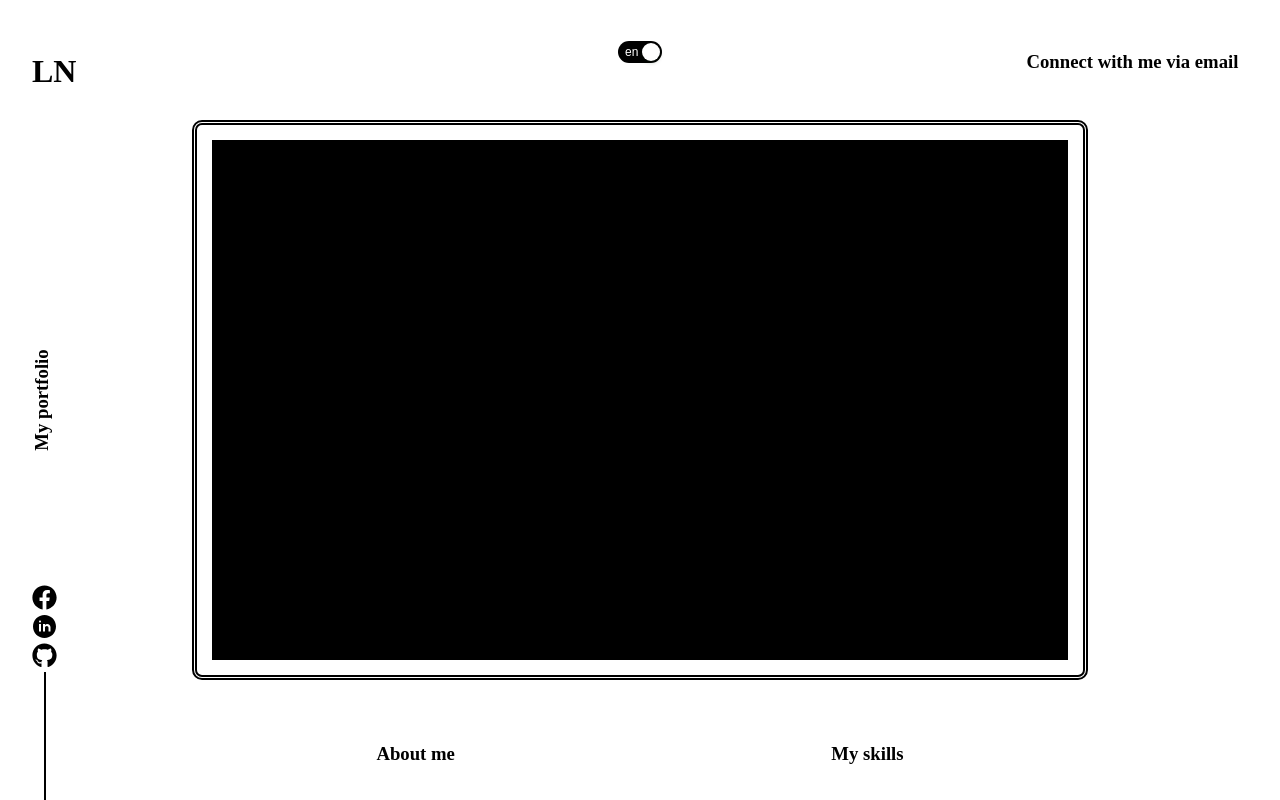
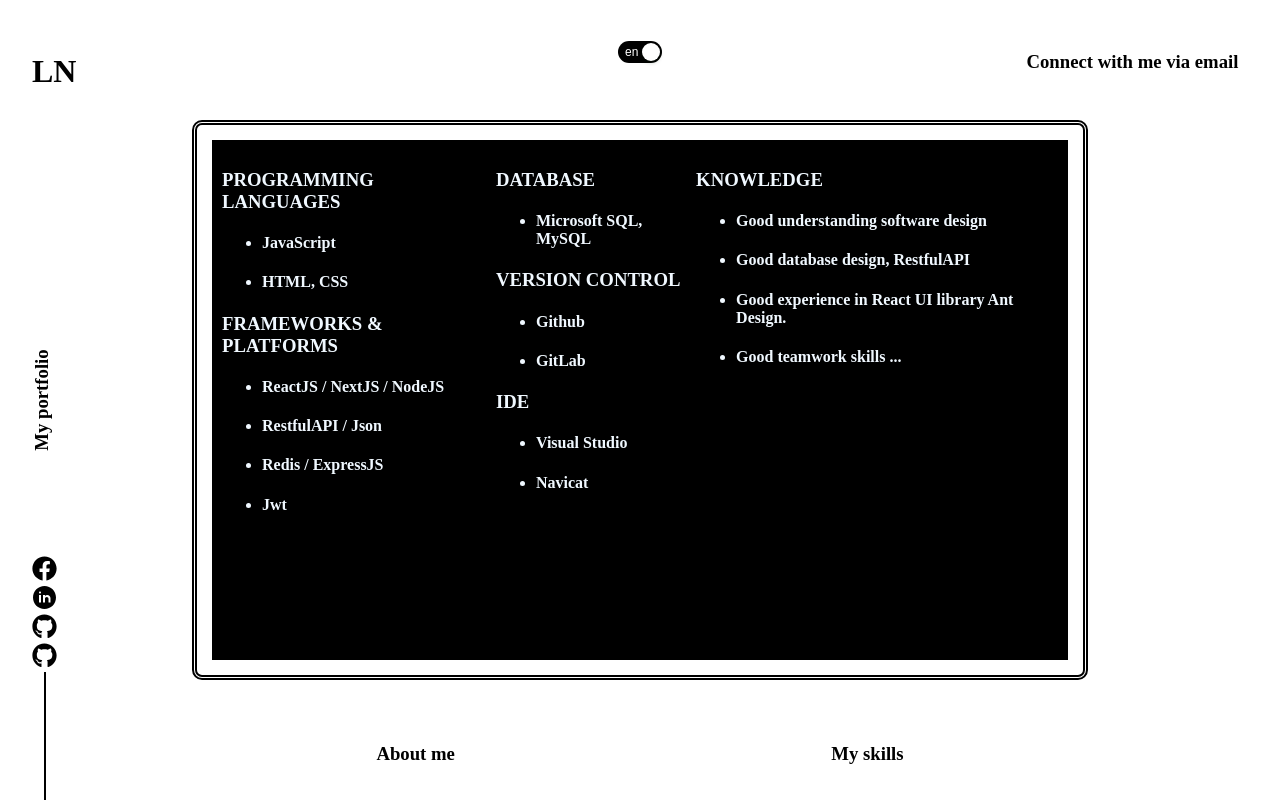
Before and after one commit to nloc7770/portfolio-web, a Next.js app: page /skills in a window 1280 px wide. Built offline with nearby package versions, Linux system fonts and the light colour scheme.

Commit message:
update skill + about

```diff
--- a/src/component/SkillCard.js
+++ b/src/component/SkillCard.js
@@ -1,12 +1,89 @@
 import React from 'react'
+import { getLocaleContent } from "../helper/get_locale_content";
+import { useRouter } from "next/router";
 
 function SkillCard() {
+    const { locale } = useRouter()
+
     return (
         <div
             className="swiper-card"
         >
-            <div className=" prortfolio-items">
-                <h1></h1>
+            <div className=" prortfolio-items row">
+                <div>
+                    <h3> {getLocaleContent(locale, `common.lang`)}</h3>
+                    <ul>
+                        <li>
+                            <h4>JavaScript</h4>
+                        </li>
+                        <li>
+                            <h4>HTML, CSS</h4>
+                        </li>
+                    </ul>
+                    <h3>
+                    {getLocaleContent(locale, `common.FR&PLA`)}
+                    </h3>
+                    <ul>
+                        <li>
+                            <h4>ReactJS / NextJS / NodeJS</h4>
+                        </li>
+                        <li>
+                            <h4>RestfulAPI / Json</h4>
+                        </li>
+                        <li>
+                            <h4>Redis / ExpressJS</h4>
+                        </li>
+                        <li>
+                            <h4>Jwt</h4>
+                        </li>
+                    </ul>
+                </div>
+                <div>
+                    <h3>{getLocaleContent(locale, `common.data`)}</h3>
+                    <ul>
+                        <li>
+                            <h4>Microsoft SQL, MySQL</h4>
+                        </li>
+                    </ul>
+                    <h3>
+                    {getLocaleContent(locale, `common.control`)}
+                    </h3>
+                    <ul>
+                        <li>
+                            <h4>Github</h4>
+                        </li>
+                        <li>
+                            <h4>GitLab</h4>
+                        </li>
+                    </ul>
+                    <h3>{getLocaleContent(locale, `common.ide`)}</h3>
+                    <ul>
+                        <li>
+                            <h4>Visual Studio</h4>
+
+                        </li>
+                        <li>
+                        <h4>Navicat</h4>
+                        </li>
+                    </ul>
+                </div>
+                <div>
+                    <h3>{getLocaleContent(locale, `common.known`)}</h3>
+                    <ul>
+                        <li>
+                            <h4>{getLocaleContent(locale, `common.known1`)}</h4>
+                        </li>
+                        <li>
+                            <h4>{getLocaleContent(locale, `common.known2`)}</h4>
+                        </li>
+                        <li>
+                            <h4>{getLocaleContent(locale, `common.known3`)}</h4>
+                        </li><li>
+                            <h4>{getLocaleContent(locale, `common.known4`)}</h4>
+                        </li>
+                    </ul>
+
+                </div>
             </div>
         </div>
     )
--- a/src/component/connect.js
+++ b/src/component/connect.js
@@ -6,7 +6,7 @@ function connect() {
     const { locale } = useRouter()
     return (
         <div className='connect'>
-            <Link href={{ pathname: "mailto:codebucks27@gmail.com" }}>
+            <Link href={{ pathname: "mailto:nloc7770@gmail.com" }}>
                 <h3>
                     <a target="_blank" >
                         {getLocaleContent(locale, "common.connect")}
--- a/src/component/intro.js
+++ b/src/component/intro.js
@@ -21,9 +21,9 @@ function intro() {
                     <h3>
                         {getLocaleContent(locale, `common.ido`)}
                     </h3>
-                    <h3>
+                    {/* <h3>
                         {getLocaleContent(locale, `common.desc`)}
-                    </h3>
+                    </h3> */}
                     <h3>
                         {getLocaleContent(locale, `common.quotes`)}
                     </h3>
--- a/src/component/social_icons.js
+++ b/src/component/social_icons.js
@@ -19,6 +19,11 @@ function socialIcons() {
                     <Github width={25} height={25} fill="currentColor" />
                 </a>
             </Link>
+            <Link href={'https://github.com/nloc7770'}>
+                <a target={'_blank'}>
+                    <Github width={25} height={25} fill="currentColor" />
+                </a>
+            </Link>
             <div className='line'></div>
 
         </div>
--- a/src/data/portfolio.js
+++ b/src/data/portfolio.js
@@ -48,10 +48,18 @@ export const Portfolio = [
         tech: "#reactjs, #nodejs, #sqlserver, #nextjs",
         url: "http://ihousing.vn/"
     },{
+        id: 8,
+        project_name: "Vigory",
+        desc_vn: "Nhận yêu cầu từ BA ,tạo và sửa chữa các form khai báo hệ thống và website.",
+        desc_en: "Get requirement from BA, create and fix modules of the system and website.",
+        teamsize: 4,
+        tech: "#reactjs, #nodejs, #sqlserver, #nextjs",
+        url: "Ongoing"
+    },{
         id: 7,
         project_name: "Mini projects",
         desc_vn: "Vào thời gian rãnh tôi đã làm một vài thứ linh tinh",
         desc_en: "In my free time, I work on some pet projects.",
-        url: "http://ihousing.vn/"
+        url: "https://github.com/nloc7770"
     }
 ]
--- a/src/locale-content/content.json
+++ b/src/locale-content/content.json
@@ -6,9 +6,19 @@
       "about":"Thông tin về tôi",
       "skills":"Những kỹ năng của tôi",
       "im":"Xin chào,tôi tên là Nguyễn Duy Lộc.",
-      "ido":"Tôi là một lập trình viên web!",
+      "ido":"Tôi là một lập trình viên fullstack web!",
       "desc":"Tôi có 1 năm kinh nghiệm làm việc với các hệ thống erp, cms , crm!",
-      "quotes":"Tìm tòi và học hỏi những công nghệ mới là sở thích của tôi."
+      "quotes":"Tìm tòi và học hỏi những công nghệ mới là sở thích của tôi.",
+      "lang":"NGÔN NGỮ LẬP TRÌNH",
+      "FR&PLA":"NỀN TẢNG",
+      "data":"CƠ SỞ DỮ LIỆU",
+      "control":"QUẢN LÝ",
+      "ide":"PHẦN MỀM HỖ TRỢ",
+      "known":"HIỂU BIẾT",
+      "known1":"Có hiểu biết tốt về thiết kế phần mềmm",
+      "known2":"Có khả năng thiết kế cơ sở dữ liệu và sử dụng RestfulAPI",
+      "known3":"Có kinh nghiệm về sử dụng thư viện ant design",
+      "known4":"Khả năng làm việc nhóm tốt"
     }
   },
   "en": {
@@ -18,9 +28,19 @@
       "about":"About me",
       "skills":"My skills",
       "im":"Hi,i`m Loc Nguyen.",
-      "ido":"I`m a web developer!",
+      "ido":"I`m a full stack web developer!",
       "desc":"I have 1 year experience working with erp, cms, crm systems! ",
-      "quotes":"Learning new languages and technologies is what I am passionate about."
+      "quotes":"Learning new languages and technologies is what I am passionate about.",
+      "lang":"PROGRAMMING LANGUAGES",
+      "FR&PLA":"FRAMEWORKS & PLATFORMS",
+      "data":"DATABASE",
+      "control":"VERSION CONTROL",
+      "ide":"IDE",
+      "known":"KNOWLEDGE",
+      "known1":"Good understanding software design",
+      "known2":"Good database design, RestfulAPI",
+      "known3":"Good experience in React UI library Ant Design.",
+      "known4":"Good teamwork skills ..."
     }
   }
 }
--- a/src/pages/skills/index.js
+++ b/src/pages/skills/index.js
@@ -1,8 +1,6 @@
 import React from 'react'
 import { motion } from 'framer-motion'
-import { getLocaleContent } from "../../helper/get_locale_content";
 import { useRouter } from "next/router";
-import { Portfolio } from "../../data/portfolio"
 import SkillCard from "../../component/SkillCard"
 function index() {
   const { locale } = useRouter()
--- a/styles/globals.css
+++ b/styles/globals.css
@@ -165,3 +165,6 @@ a {
 .swiper-pagination-bullet{
   background-color: white !important;
 }
+.text-center{
+  text-align: center;
+}
```
Also changed, not shown: src/component/AboutSlide.js (added, +61 -0 lines), src/data/about.js (added, +22 -0 lines), src/pages/about/index.js (+15 -3 lines).
